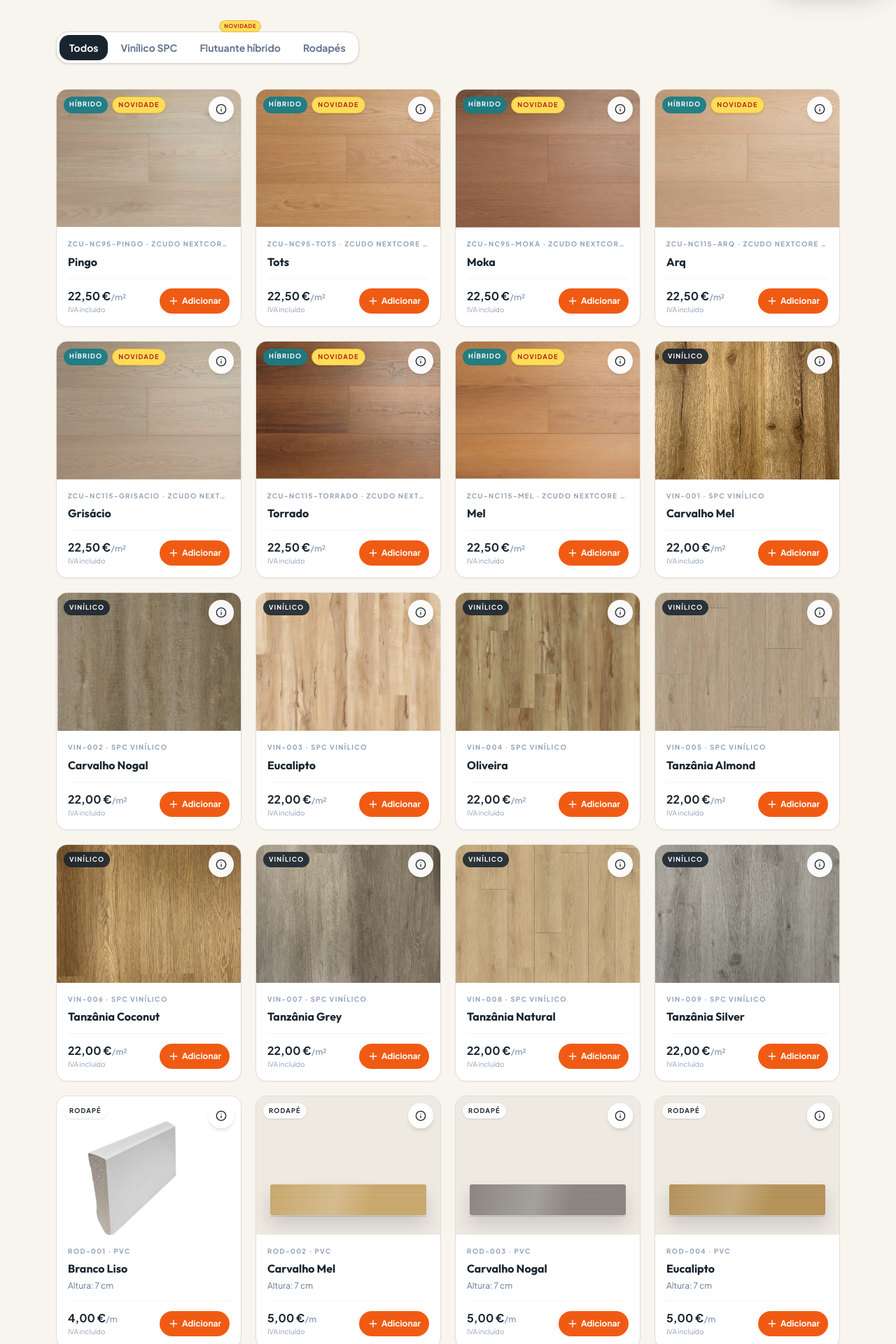
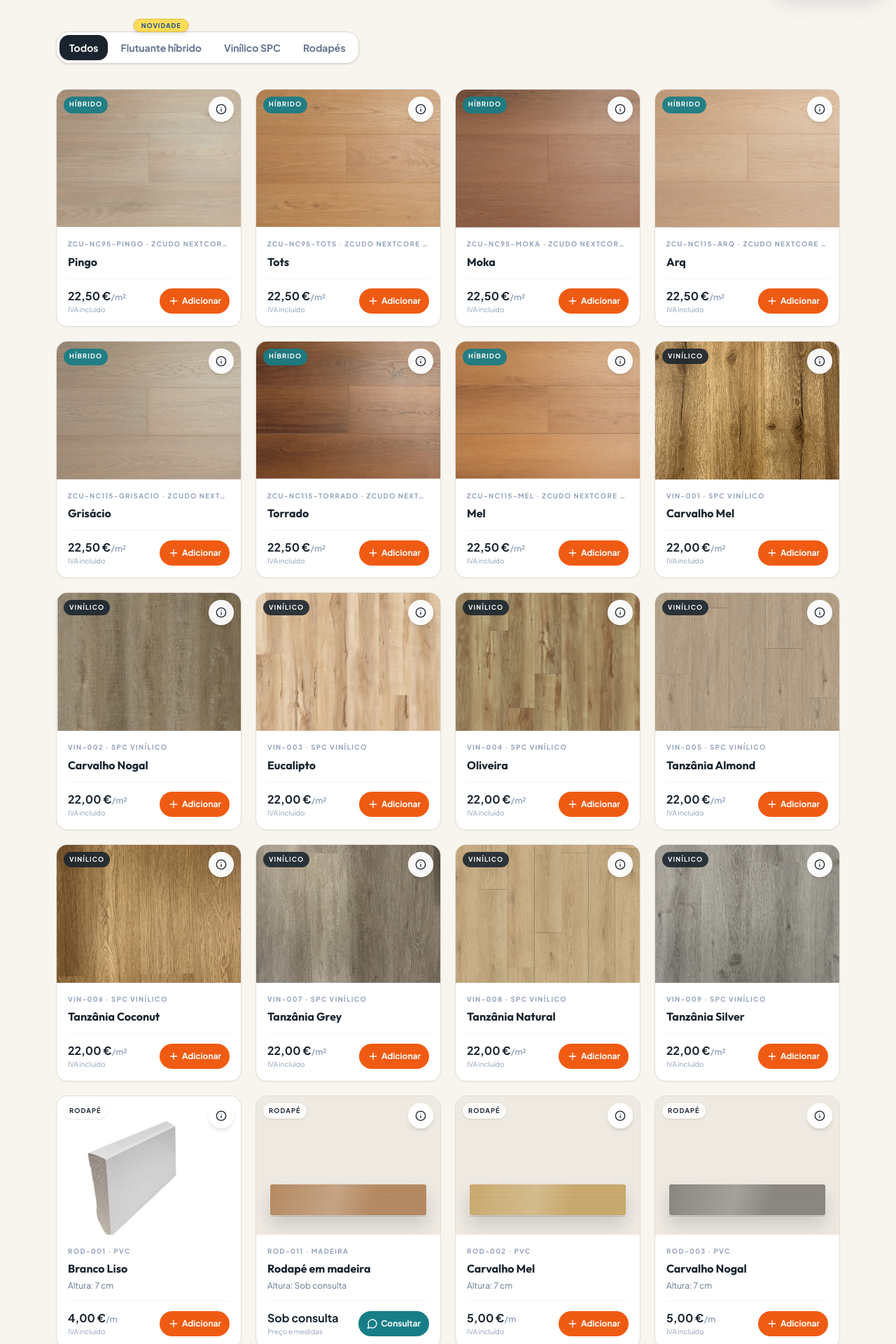
Before and after one commit to samotbarrosuc/carpimater-site-clean, a React (Vite) app: page /loja in a window 1280 px wide. Shown: the part 800-2720 px from the top of the page at 70% size. Built offline with nearby package versions, Linux system fonts and the light colour scheme.

Commit message:
feat: reorganiza loja e adiciona rodape em madeira

```diff
--- a/src/components/StoreCatalog.tsx
+++ b/src/components/StoreCatalog.tsx
@@ -119,6 +119,7 @@ function ProductMedia({ image, color, name, kind }: { image?: string; color: str
 function ProductInfoModal({ choice, close }: { choice: Choice; close: () => void }) {
   const flooring = choice.kind === 'flooring'
   const hybrid = flooring && choice.product.categoria === 'hibrido'
+  const woodBaseboard = !flooring && choice.product.material === 'Madeira'
   const viewportStyle = useDialogViewport(close)
 
   return (
@@ -136,7 +137,7 @@ function ProductInfoModal({ choice, close }: { choice: Choice; close: () => void
         {hybrid ? (
           <>
             <div className="mt-5 rounded-2xl border border-[#cfe4e5] bg-[#f0f8f8] p-4">
-              <div className="flex flex-wrap items-center gap-2 text-sm font-bold text-[#19242e]"><Layers3 className="h-4 w-4 text-[#239da7]" />Flutuante híbrido {choice.product.marca} {choice.product.colecao}<span className="rounded-full border border-[#e7b83e] bg-[#ffdd57] px-2 py-0.5 text-[0.55rem] font-extrabold uppercase tracking-[0.12em] text-[#b42318]">Novidade</span></div>
+              <div className="flex flex-wrap items-center gap-2 text-sm font-bold text-[#19242e]"><Layers3 className="h-4 w-4 text-[#239da7]" />Flutuante híbrido {choice.product.marca} {choice.product.colecao}<span className="rounded-full border border-[#e7b83e] bg-[#ffdd57] px-2 py-0.5 text-[0.55rem] font-extrabold uppercase tracking-[0.12em] text-[#174c8c]">Novidade</span></div>
               <p className="mt-2 text-sm leading-6 text-slate-600">Pavimento laminado híbrido com núcleo HDF reforçado com carbono, textura de madeira e base acústica integrada. Adequado a cozinhas e casas de banho, com resistência à água e aos salpicos durante 100 h+.</p>
             </div>
             <dl className="mt-4 grid grid-cols-2 gap-3 rounded-2xl border border-[#e5ded5] bg-[#f7f3ea] p-4 text-sm">
@@ -167,7 +168,7 @@ function ProductInfoModal({ choice, close }: { choice: Choice; close: () => void
           </>
         ) : (
           <>
-            <p className="mt-5 text-sm leading-6 text-slate-600">Rodapé em PVC resistente à humidade e simples de limpar, pensado para proteger a base da parede e criar um acabamento uniforme.</p>
+            <p className="mt-5 text-sm leading-6 text-slate-600">{woodBaseboard ? 'Rodapé em madeira com medidas, acabamento, preço e disponibilidade sob consulta.' : 'Rodapé em PVC resistente à humidade e simples de limpar, pensado para proteger a base da parede e criar um acabamento uniforme.'}</p>
             <dl className="mt-4 grid grid-cols-2 gap-3 rounded-2xl border border-[#e5ded5] bg-[#f7f3ea] p-4 text-sm">
               <div><dt className="text-xs text-slate-500">Material</dt><dd className="mt-1 font-bold text-[#19242e]">{choice.product.material}</dd></div>
               <div><dt className="text-xs text-slate-500">Altura</dt><dd className="mt-1 font-bold text-[#19242e]">{choice.product.altura}</dd></div>
@@ -308,7 +309,7 @@ function FlooringCard({ product, onAdd, onInfo }: { product: Produto; onAdd: ()
         <ProductMedia image={product.imagem} color={product.cor} name={product.nome} kind="flooring" />
         <div className="absolute left-2.5 top-2.5 flex flex-wrap gap-1.5">
           <span className={`rounded-lg px-2 py-1 text-[0.58rem] font-bold uppercase tracking-[0.12em] text-white backdrop-blur-sm ${hybrid ? 'bg-[#177d86]/92' : 'bg-[#19242e]/88'}`}>{hybrid ? 'Híbrido' : 'Vinílico'}</span>
-          {hybrid && <span className="rounded-lg border border-[#e7b83e] bg-[#ffdd57] px-2 py-1 text-[0.58rem] font-extrabold uppercase tracking-[0.12em] text-[#b42318] shadow-sm">Novidade</span>}
+          {hybrid && <span className="hidden rounded-lg border border-[#e7b83e] bg-[#ffdd57] px-2 py-1 text-[0.58rem] font-extrabold uppercase tracking-[0.12em] text-[#174c8c] opacity-0 shadow-sm transition-opacity duration-200 group-hover:opacity-100 lg:inline-flex">Novidade</span>}
         </div>
         <button type="button" onClick={onInfo} aria-label={`Ver informação de ${product.nome}`} className="absolute right-2.5 top-2.5 flex h-9 w-9 items-center justify-center rounded-full border border-white/70 bg-white/95 text-[#19242e] shadow-md backdrop-blur-sm transition hover:bg-primary hover:text-white"><Info className="h-4 w-4" /></button>
       </div>
@@ -334,6 +335,8 @@ function FlooringCard({ product, onAdd, onInfo }: { product: Produto; onAdd: ()
 }
 
 function BaseboardCard({ product, onAdd, onInfo }: { product: RodapeProduto; onAdd: () => void; onInfo: () => void }) {
+  const consultationUrl = getWhatsAppUrl(`Olá! Gostaria de saber o preço e a disponibilidade do ${product.nome.toLowerCase()}.`)
+
   return (
     <article id={`produto-${product.referencia.toLowerCase()}`} className="group min-w-0 scroll-mt-28 overflow-hidden rounded-2xl border border-[#e2ddd5] bg-white shadow-[0_1px_2px_rgba(25,36,46,0.04)] transition duration-300 hover:-translate-y-0.5 hover:border-[#cfc5b8] hover:shadow-[0_14px_32px_rgba(25,36,46,0.09)]">
       <div className="relative aspect-[4/3] overflow-hidden bg-[#eee9e1]">
@@ -346,8 +349,17 @@ function BaseboardCard({ product, onAdd, onInfo }: { product: RodapeProduto; onA
         <h3 className="mt-1.5 truncate font-display text-[0.95rem] font-bold text-[#19242e] sm:text-base">{product.nome}</h3>
         <p className="mt-1 hidden text-xs leading-[1.15rem] text-slate-500 sm:block">Altura: {product.altura}</p>
         <div className="mt-3 flex items-center justify-between gap-2 border-t border-slate-100 pt-3">
-          <div className="min-w-0"><strong className="block whitespace-nowrap text-sm text-[#19242e] sm:text-base">{formatEur(product.precoMl)}<span className="text-xs font-semibold text-slate-400">/m</span></strong><span className="hidden text-[0.62rem] text-slate-400 sm:block">IVA incluído</span></div>
-          <button type="button" onClick={onAdd} aria-label={`Adicionar ${product.nome}`} className="flex h-9 w-9 shrink-0 items-center justify-center rounded-xl bg-[#f05b13] text-white transition hover:bg-[#d94d0d] sm:w-auto sm:px-3"><Plus className="h-4 w-4" /><span className="ml-1 hidden text-xs font-bold sm:inline">Adicionar</span></button>
+          {product.sobConsulta ? (
+            <>
+              <div className="min-w-0"><strong className="block whitespace-nowrap text-sm text-[#19242e] sm:text-base">Sob consulta</strong><span className="hidden text-[0.62rem] text-slate-400 sm:block">Preço e medidas</span></div>
+              <a href={consultationUrl} target="_blank" rel="noopener noreferrer" aria-label={`Consultar ${product.nome} por WhatsApp`} className="flex h-9 w-9 shrink-0 items-center justify-center rounded-xl bg-[#177d86] text-white transition hover:bg-[#126a72] sm:w-auto sm:px-3"><MessageCircle className="h-4 w-4" /><span className="ml-1 hidden text-xs font-bold sm:inline">Consultar</span></a>
+            </>
+          ) : (
+            <>
+              <div className="min-w-0"><strong className="block whitespace-nowrap text-sm text-[#19242e] sm:text-base">{formatEur(product.precoMl)}<span className="text-xs font-semibold text-slate-400">/m</span></strong><span className="hidden text-[0.62rem] text-slate-400 sm:block">IVA incluído</span></div>
+              <button type="button" onClick={onAdd} aria-label={`Adicionar ${product.nome}`} className="flex h-9 w-9 shrink-0 items-center justify-center rounded-xl bg-[#f05b13] text-white transition hover:bg-[#d94d0d] sm:w-auto sm:px-3"><Plus className="h-4 w-4" /><span className="ml-1 hidden text-xs font-bold sm:inline">Adicionar</span></button>
+            </>
+          )}
         </div>
       </div>
     </article>
@@ -376,14 +388,14 @@ export default function StoreCatalog() {
   const showFloors = category !== 'rodape'
   const showBases = category === 'all' || category === 'rodape'
   const isFlutuanteUnavailable = category === 'flutuante' && products.length === 0
-  const tabs: Array<[StoreCategory, string]> = [['all', 'Todos'], ['vinilico', 'Vinílico SPC'], ['flutuante', 'Flutuante híbrido'], ['rodape', 'Rodapés']]
+  const tabs: Array<[StoreCategory, string]> = [['all', 'Todos'], ['flutuante', 'Flutuante híbrido'], ['vinilico', 'Vinílico SPC'], ['rodape', 'Rodapés']]
 
   return (
     <>
       <div className="-mx-4 overflow-x-auto px-4 pb-1 pt-5" role="tablist" aria-label="Categorias da loja">
         <div className="flex w-max gap-1 rounded-xl border border-[#ded8cf] bg-white p-1 shadow-sm">
           {tabs.map(([value, label]) => (
-            <button key={value} type="button" role="tab" aria-selected={category === value} onClick={() => { setCategory(value); window.history.replaceState({}, '', value === 'all' ? '/loja' : `/loja?categoria=${value}`) }} className={`relative inline-flex items-center justify-center whitespace-nowrap rounded-lg px-3.5 py-2 text-xs font-bold transition sm:text-sm ${category === value ? 'bg-[#19242e] text-white shadow-sm' : 'text-slate-500 hover:bg-[#f7f3ea] hover:text-[#19242e]'}`}>{value === 'flutuante' && <span className="pointer-events-none absolute left-1/2 top-[-0.25rem] z-10 -translate-x-1/2 -translate-y-full rounded-full border border-[#e7b83e] bg-[#ffdd57] px-1.5 py-0.5 text-[0.48rem] font-extrabold uppercase tracking-[0.08em] text-[#b42318]">Novidade</span>}<span>{label}</span></button>
+            <button key={value} type="button" role="tab" aria-selected={category === value} onClick={() => { setCategory(value); window.history.replaceState({}, '', value === 'all' ? '/loja' : `/loja?categoria=${value}`) }} className={`relative inline-flex items-center justify-center whitespace-nowrap rounded-lg px-3.5 py-2 text-xs font-bold transition sm:text-sm ${category === value ? 'bg-[#19242e] text-white shadow-sm' : 'text-slate-500 hover:bg-[#f7f3ea] hover:text-[#19242e]'}`}>{value === 'flutuante' && <span className="pointer-events-none absolute left-1/2 top-[-0.25rem] z-10 -translate-x-1/2 -translate-y-full rounded-full border border-[#e7b83e] bg-[#ffdd57] px-2.5 py-0.5 text-[0.58rem] font-extrabold uppercase tracking-[0.1em] text-[#174c8c] shadow-md">Novidade</span>}<span>{label}</span></button>
           ))}
         </div>
       </div>
--- a/src/content/rodapes.ts
+++ b/src/content/rodapes.ts
@@ -39,6 +39,8 @@ export interface RodapeProduto {
   espessura: string
   /** Altura visível (ex: '7 cm') */
   altura: string
+  /** Produto apresentado apenas mediante consulta */
+  sobConsulta?: boolean
 }
 
 /**
@@ -59,6 +61,16 @@ const RODAPES_EDITAVEIS: RodapeEditavel[] = [
     material: 'PVC',
     espessura: '14mm',
     altura: '7 cm',
+  },
+  {
+    nome: 'Rodapé em madeira',
+    referencia: 'ROD-011',
+    precoMl: 0,
+    cor: '#B58A62',
+    material: 'Madeira',
+    espessura: 'Sob consulta',
+    altura: 'Sob consulta',
+    sobConsulta: true,
   },
   {
     nome: 'Carvalho Mel',
@@ -152,8 +164,8 @@ const RODAPES_EDITAVEIS: RodapeEditavel[] = [
   },
 ]
 
-export const RODAPES: RodapeProduto[] = RODAPES_EDITAVEIS.map((rodape, index) => ({
-  id: index + 1,
+export const RODAPES: RodapeProduto[] = RODAPES_EDITAVEIS.map((rodape) => ({
+  id: Number(rodape.referencia.replace('ROD-', '')),
   ...rodape,
 }))
 
--- a/src/pages/Home.tsx
+++ b/src/pages/Home.tsx
@@ -310,7 +310,7 @@ export default function Home() {
                 <a href={material.href} key={material.name} className="group overflow-hidden rounded-2xl border border-[#d8d0c4] bg-white shadow-sm transition hover:-translate-y-0.5 hover:shadow-[0_14px_32px_rgba(25,36,46,0.08)]">
                   <div className="relative aspect-[4/3] overflow-hidden bg-slate-200">
                     <img src={material.image} alt={material.name} className="h-full w-full object-cover transition duration-500 group-hover:scale-[1.035]" />
-                    {material.isNew && <span className="absolute left-3 top-3 rounded-full border border-[#e7b83e] bg-[#ffdd57] px-2.5 py-1 text-[0.58rem] font-extrabold uppercase tracking-[0.13em] text-[#b42318] shadow-md">Novidade</span>}
+                    {material.isNew && <span className="absolute left-3 top-3 rounded-full border border-[#e7b83e] bg-[#ffdd57] px-2.5 py-1 text-[0.58rem] font-extrabold uppercase tracking-[0.13em] text-[#174c8c] shadow-md">Novidade</span>}
                   </div>
                   <div className="p-3.5 sm:p-4">
                     <p className="text-[0.58rem] font-bold uppercase tracking-[0.14em] text-[#f05b13]">{material.label}</p>
```
